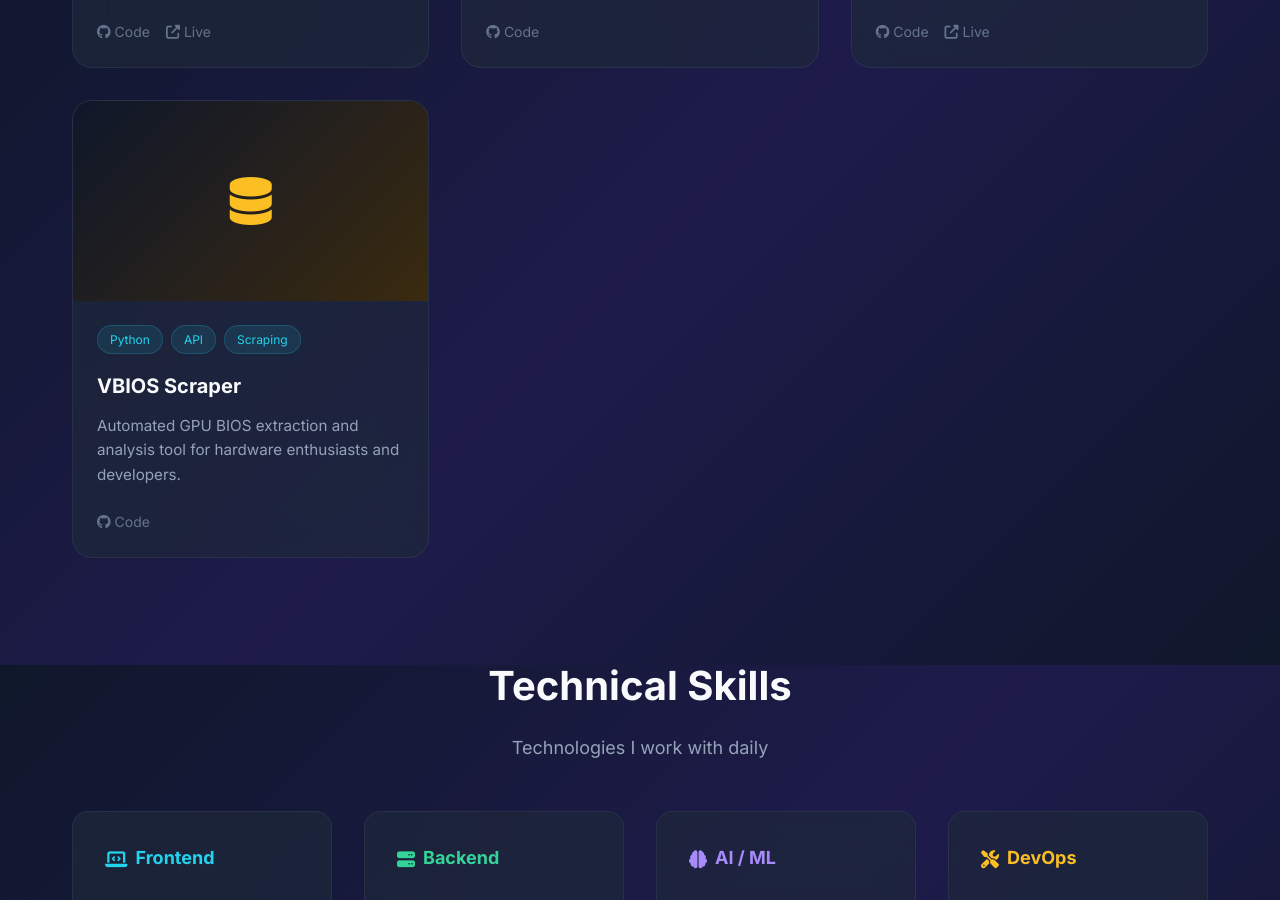
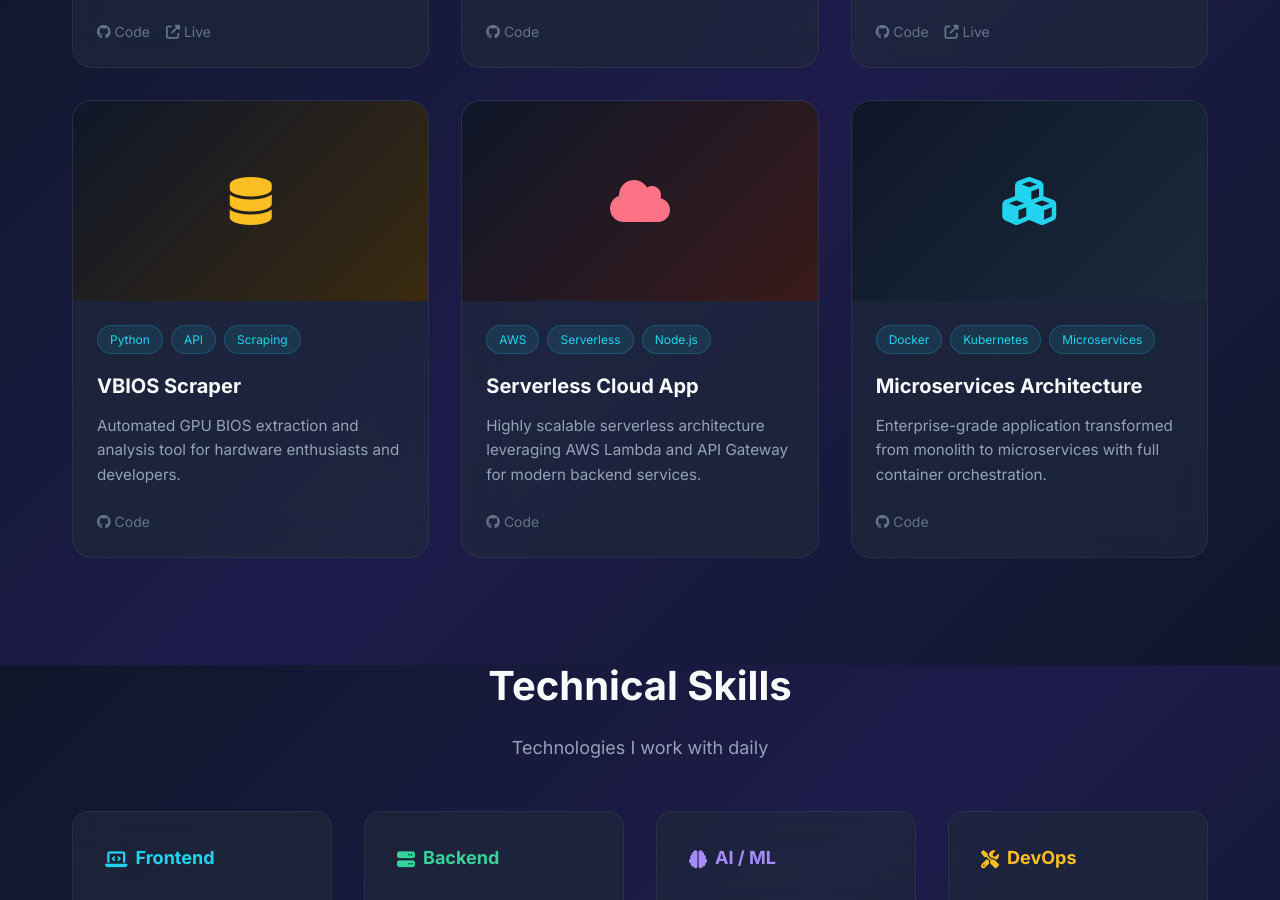
Before and after one commit to LOKESH10796/LOKESH10796, a plain HTML site: page index.html in a window 1280 px wide. Shown: the part 1735-2635 px from the top of the page. Drawn offline with Linux system fonts and the light colour scheme.

Commit message:
chore: modernize portfolio and profile README

```diff
--- a/index.html
+++ b/index.html
@@ -815,6 +815,41 @@
                         </div>
                     </div>
                 </article>
+                            <article class="project-card fade-in">
+                    <div class="project-image" style="background: linear-gradient(135deg, #0f172a, #3a1a1a); display: flex; align-items: center; justify-content: center; color: var(--accent-rose); font-size: 3rem;">
+                        <i class="fas fa-cloud"></i>
+                    </div>
+                    <div class="project-content">
+                        <div class="project-tags">
+                            <span class="tag">AWS</span>
+                            <span class="tag">Serverless</span>
+                            <span class="tag">Node.js</span>
+                        </div>
+                        <h3>Serverless Cloud App</h3>
+                        <p>Highly scalable serverless architecture leveraging AWS Lambda and API Gateway for modern backend services.</p>
+                        <div class="project-links">
+                            <a href="https://github.com/LOKESH10796/serverless-todo-app"><i class="fab fa-github"></i> Code</a>
+                        </div>
+                    </div>
+                </article>
+
+                <article class="project-card fade-in">
+                    <div class="project-image" style="background: linear-gradient(135deg, #0f172a, #1a2a3a); display: flex; align-items: center; justify-content: center; color: var(--accent-cyan); font-size: 3rem;">
+                        <i class="fas fa-cubes"></i>
+                    </div>
+                    <div class="project-content">
+                        <div class="project-tags">
+                            <span class="tag">Docker</span>
+                            <span class="tag">Kubernetes</span>
+                            <span class="tag">Microservices</span>
+                        </div>
+                        <h3>Microservices Architecture</h3>
+                        <p>Enterprise-grade application transformed from monolith to microservices with full container orchestration.</p>
+                        <div class="project-links">
+                            <a href="https://github.com/LOKESH10796/microservices-architecture-app"><i class="fab fa-github"></i> Code</a>
+                        </div>
+                    </div>
+                </article>
             </div>
         </section>
 
```
Also changed, not shown: 1 other file.
